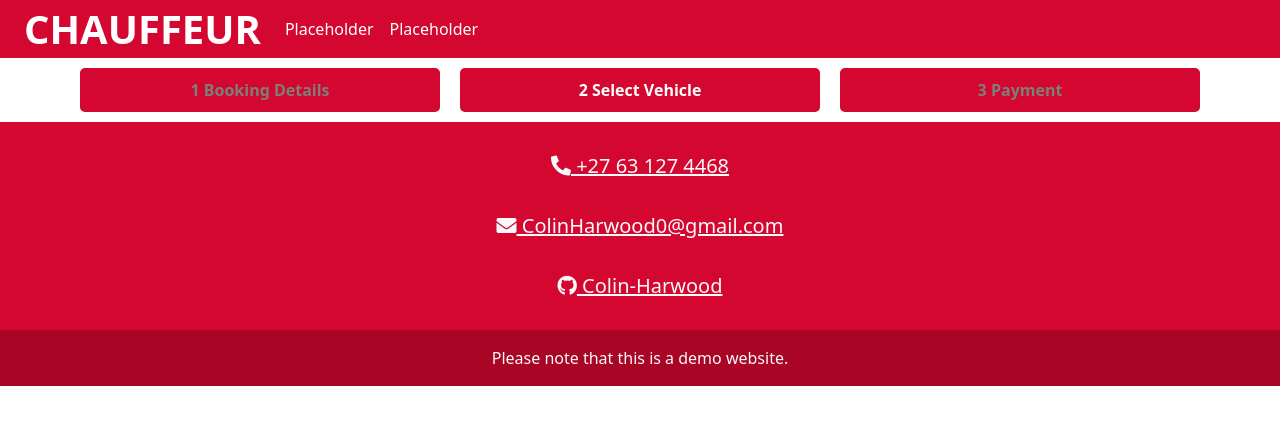
After one commit to Colin-Harwood/Full-Stack-Car-Rental-Website, a Django app: page /book/vehicle/ in a window 1280 px wide. The commit adds this page. Shown: the top 425 px of the page. Run offline with Django 4.2, Linux system fonts and the light colour scheme; some libraries are stand-ins or nearby versions.

Commit message:
Added the vehicles page when booking and updated the bookingDetails file names

```diff
--- /dev/null
+++ b/mysite/main/templates/newBookingVehicle.html
@@ -0,0 +1,49 @@
+{% extends './base.html' %} {% block content %}
+<!DOCTYPE html>
+<!--[if lt IE 7]>      <html class="no-js lt-ie9 lt-ie8 lt-ie7"> <![endif]-->
+<!--[if IE 7]>         <html class="no-js lt-ie9 lt-ie8"> <![endif]-->
+<!--[if IE 8]>         <html class="no-js lt-ie9"> <![endif]-->
+<!--[if gt IE 8]>      <html class="no-js"> <!--<![endif]-->
+<html>
+  <head>
+    <meta charset="utf-8" />
+    <meta http-equiv="X-UA-Compatible" content="IE=edge" />
+    <title>Select A Vehicle | New Booking</title>
+    <meta name="description" content="" />
+    <meta name="viewport" content="width=device-width, initial-scale=1" />
+    <link rel="stylesheet" href="" />
+    <style>
+      .col {
+        border: 0px solid #d3072f;
+        padding: 10px;
+        border-radius: 5px;
+        margin: 10px;
+        background-color: #d3072f;
+        font-weight: 700;
+        color: #7e7f7a;
+      }
+      .actve {
+        background-color: #d3072f;
+        color: #fff !important;
+      }
+    </style>
+  </head>
+  <body>
+    <!--[if lt IE 7]>
+      <p class="browsehappy">
+        You are using an <strong>outdated</strong> browser. Please
+        <a href="#">upgrade your browser</a> to improve your experience.
+      </p>
+    <![endif]-->
+    <div class="container text-center">
+      <div class="row">
+        <div class="col">1 Booking Details</div>
+        <div class="col actve">2 Select Vehicle</div>
+        <div class="col">3 Payment</div>
+      </div>
+    </div>
+
+    <script src="" async defer></script>
+  </body>
+</html>
+{% endblock %}
--- a/mysite/main/views.py
+++ b/mysite/main/views.py
@@ -9,8 +9,11 @@ def book(request):
 def fleet(request):
     return render(request, 'fleet.html', {})
 
-def newBooking(request):
-    return render(request, 'newBooking.html', {})
+def newBookingDetails(request):
+    return render(request, 'newBookingDetails.html', {})
 
 def viewBooking(request):
     return render(request, 'viewBooking.html', {})
+
+def newBookingVehicle(request):
+    return render(request, 'newBookingVehicle.html', {})
--- a/mysite/mysite/urls.py
+++ b/mysite/mysite/urls.py
@@ -23,6 +23,7 @@ urlpatterns = [
     path('', v.home, name="home"),
     path('book/', v.book, name="book"),
     path('fleet/', v.fleet, name="fleet"),
-    path('book/new/', v.newBooking, name="newBooking"),
+    path('book/new/', v.newBookingDetails, name="newBooking"),
+    path('book/vehicle/', v.newBookingVehicle, name="newBooking"),
     path('book/view/', v.viewBooking, name="viewBooking"),
 ]
```
Also changed, not shown: mysite/main/templates/newBookingDetails.html (renamed from mysite/main/templates/newBooking.html, +15 -5 lines).
